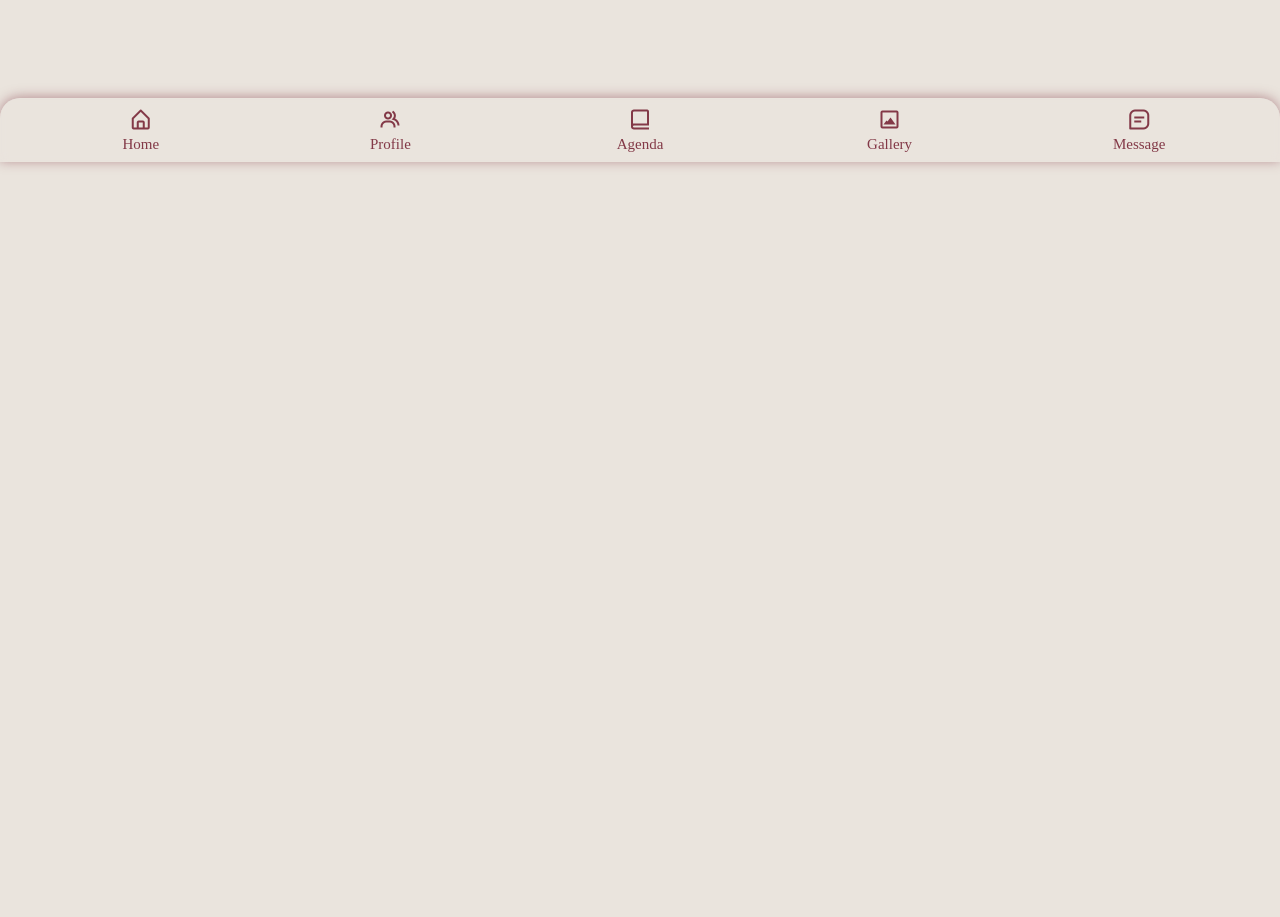
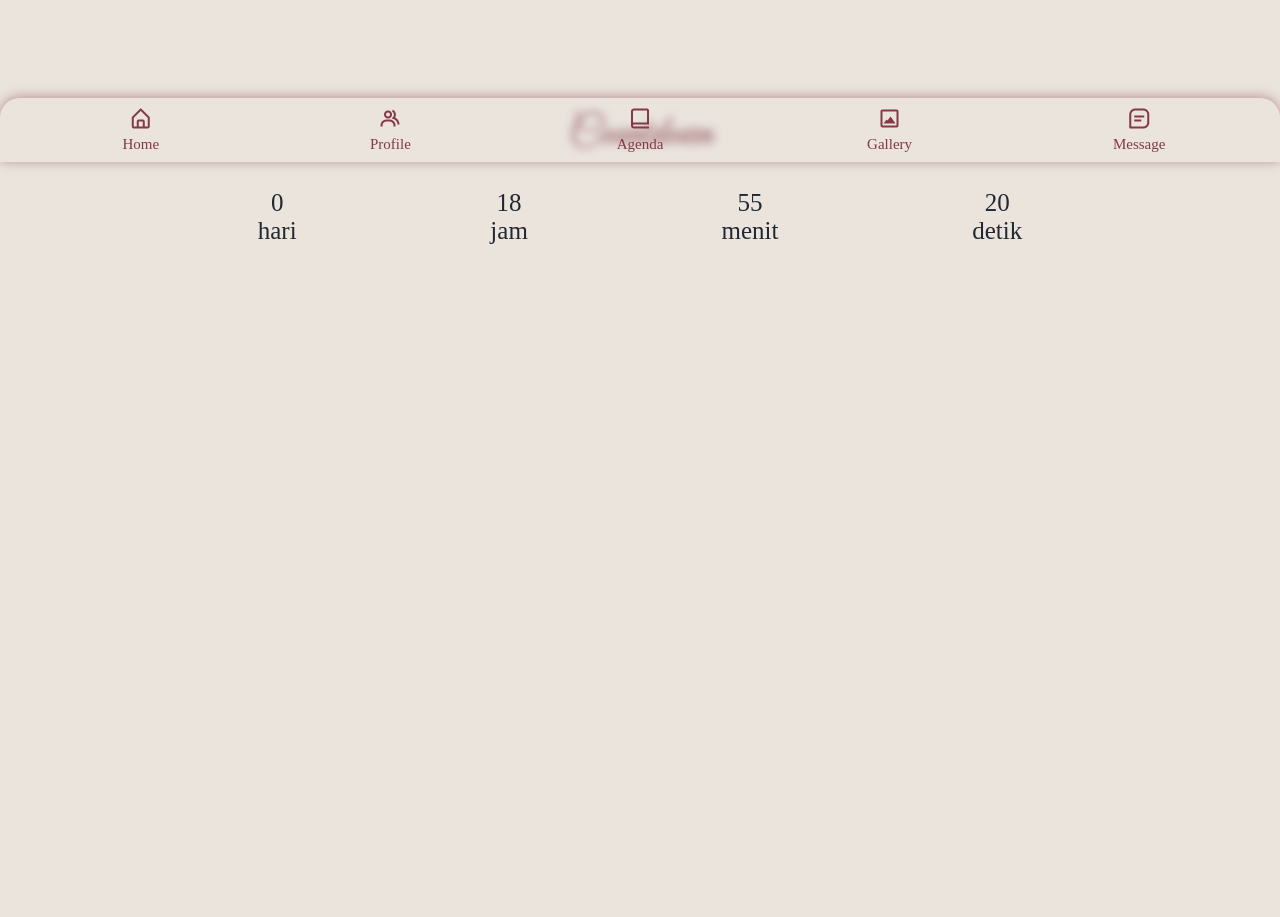
Before and after one commit to rifqi011/wedding-website, a plain HTML site: page index.html in a window 1280 px wide. Shown: the part 1598-2515 px from the top of the page. Before the commit the page ends 1708 px from the top, so only its background shows below. Drawn offline with nearby package versions, Linux system fonts and the light colour scheme; a web font is replaced by a local one.

Commit message:
Add countdown timer

```diff
--- a/index.html
+++ b/index.html
@@ -98,6 +98,23 @@
 
 			<div class="bride flex-row">
 				<div class="bride__content flex-col text-center">
+					<img src="assets/img/bridegroom/profile-2.png" alt="" />
+					<div class="bride__detail flex-col">
+						<h2 class="bride__name">Juliet</h2>
+						<h2 class="bride__fullname">Juliet Putri Jayakusuma</h2>
+						<p class="bride__about">Putri Kedua dari Bapak Andreas Jayakusuma & Ibu Susi Pujiastuti</p>
+					</div>
+					<ul class="bride__social__list flex-row">
+						<li class="social__item">
+							<a href=""><i class="bx bxl-instagram"></i></a>
+						</li>
+						<li class="social__item">
+							<a href=""><i class="bx bxl-twitter"></i></a>
+						</li>
+					</ul>
+				</div>
+
+				<div class="bride__content flex-col text-center">
 					<img src="assets/img/bridegroom/profile-1.png" alt="" />
 					<div class="bride__detail flex-col">
 						<h2 class="bride__name">Romeo</h2>
@@ -113,27 +130,25 @@
 						</li>
 					</ul>
 				</div>
-
-				<div class="bride__content flex-col text-center">
-					<img src="assets/img/bridegroom/profile-2.png" alt="" />
-					<div class="bride__detail flex-col">
-						<h2 class="bride__name">Juliet</h2>
-						<h2 class="bride__fullname">Juliet Putri Jayakusuma</h2>
-						<p class="bride__about">Putri Kedua dari Bapak Andreas Jayakusuma & Ibu Susi Pujiastuti</p>
-					</div>
-					<ul class="bride__social__list flex-row">
-						<li class="social__item">
-							<a href=""><i class="bx bxl-instagram"></i></a>
-						</li>
-						<li class="social__item">
-							<a href=""><i class="bx bxl-twitter"></i></a>
-						</li>
-					</ul>
-				</div>
 			</div>
 		</section>
 
-		<!-- <section style="height: 100vh"></section> -->
+		<section id="countdown" class="container flex-col">
+			<h1>Countdown</h1>
+			<div id="timer">
+				<ul class="flex-row">
+					<li class="time flex-col"><span id="days"></span>hari</li>
+					<li class="time flex-col"><span id="hours"></span>jam</li>
+					<li class="time flex-col"><span id="minutes"></span>menit</li>
+					<li class="time flex-col"><span id="seconds"></span>detik</li>
+				</ul>
+			</div>
+			<div id="content-timer">
+				<h1 id="headline-timer"></h1>
+			</div>
+		</section>
+
+		<section style="height: 100vh"></section>
 
 		<!-- Script -->
 		<script src="src/js/script.js"></script>
--- a/src/css/style.css
+++ b/src/css/style.css
@@ -159,7 +159,7 @@ body {
 	position: fixed;
 	bottom: -120%;
 	left: 0;
-	background: rgba(234, 228, 221, .5);
+	background: rgba(234, 228, 221, 0.5);
 	backdrop-filter: blur(4px);
 	box-shadow: 0 -1px 12px rgba(131, 57, 71, 0.5);
 	width: 100%;
@@ -319,3 +319,29 @@ body {
 	gap: 1rem;
 	color: var(--text-color-red);
 }
+
+/* Countdown */
+#countdown {
+	align-items: center;
+	gap: 1.8rem;
+}
+
+#countdown h1 {
+    font-size: 40px;
+    font-family: var(--cursive-font);
+    color: var(--text-color-red);
+}
+
+#timer {
+    width: 100%;
+}
+
+#timer ul {
+    justify-content: space-evenly;
+}
+
+.time {
+    align-items: center;
+    font-size: 25px;
+    font-family: var(--regular-font);
+}
--- a/src/js/script.js
+++ b/src/js/script.js
@@ -40,3 +40,30 @@ window.addEventListener("scroll", () => {
 		header.classList.remove("scroll-header");
 	}
 });
+
+// Countdown
+(function () {
+	const second = 1000,
+		minute = second * 60,
+		hour = minute * 60,
+		day = hour * 24;
+
+	const countDown = new Date("September 20, 2024 00:00:00").getTime(),
+		wedding = setInterval(function () {
+			const now = new Date().getTime(),
+				distance = countDown - now;
+
+			document.getElementById("days").innerText = Math.floor(distance / day);
+			document.getElementById("hours").innerText = Math.floor((distance % day) / hour);
+			document.getElementById("minutes").innerText = Math.floor((distance % hour) / minute);
+			document.getElementById("seconds").innerText = Math.floor((distance % minute) / second);
+
+			if (distance < 0) {
+				document.getElementById("headline-timer").innerText = "Wedding Day !";
+				// document.getElementById("timer").style.display = "none";
+				(document.getElementById("days").innerText = "0"), (document.getElementById("hours").innerText = "0"), (document.getElementById("minutes").innerText = "0"), (document.getElementById("seconds").innerText = "0");
+				document.getElementById("content-timer").style.display = "block";
+				clearInterval(wedding);
+			}
+		}, 0);
+})();
```
